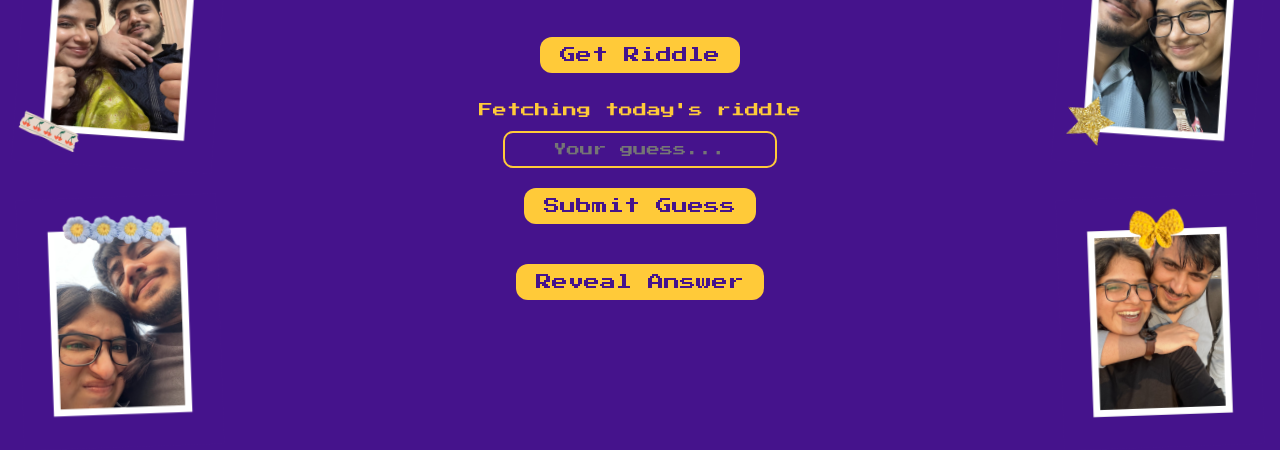
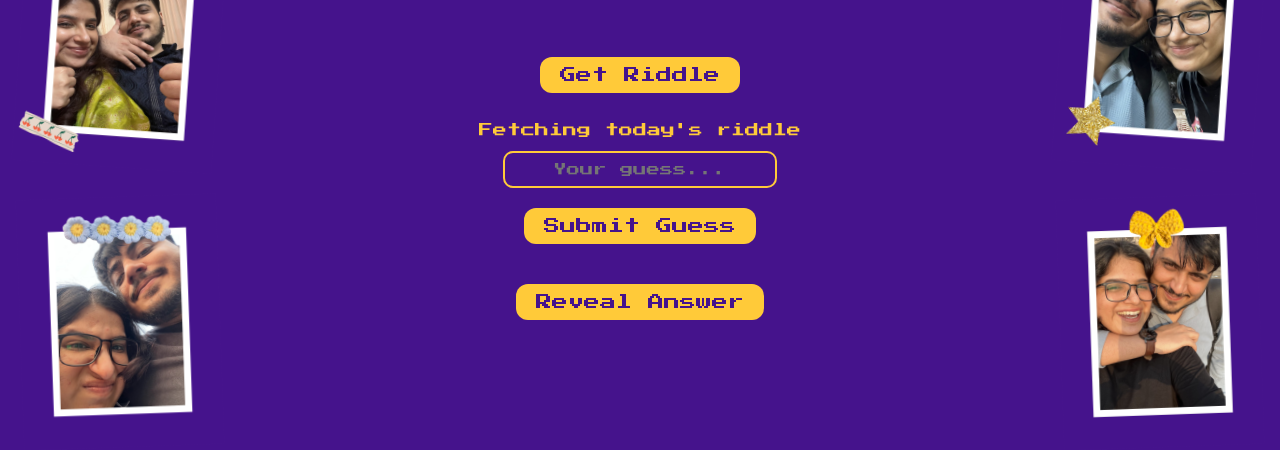
Before and after one commit to okeshelf/socratease, a plain HTML site: page index.html in a window 1280 px wide. Shown: the part 483-933 px from the top of the page. Drawn offline with Linux system fonts and the light colour scheme.

Commit message:
Add files via upload

```diff
--- a/style.css
+++ b/style.css
@@ -106,3 +106,12 @@ input:focus {
   .photo-frame img:nth-child(3) {
     transform: rotate(-2deg);
   }
+
+  #riddle-box {
+    max-width: 600px;
+    margin: 0 auto;
+    padding: 20px;
+    box-sizing: border-box;
+    z-index: 2;
+    position: relative;
+  }
```
